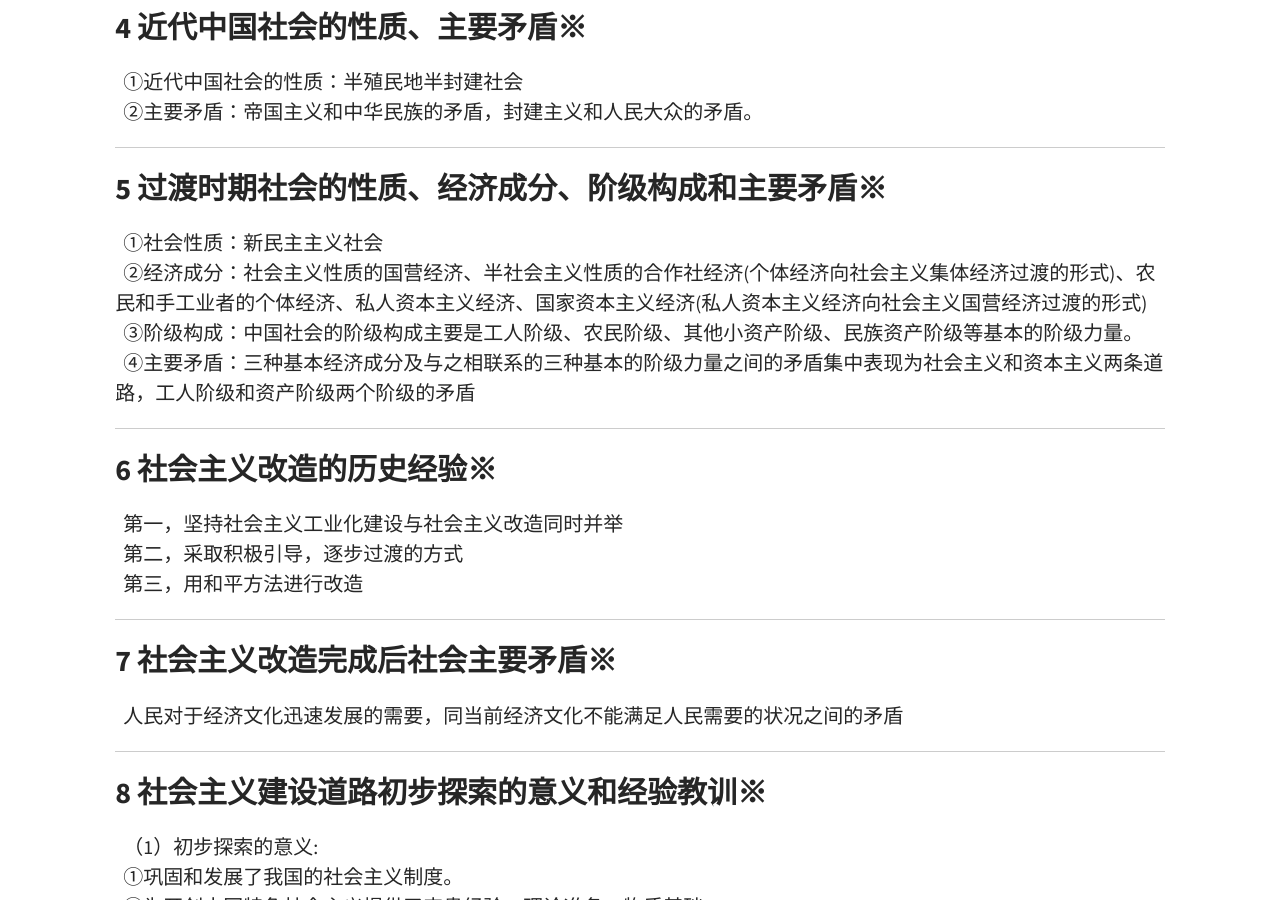
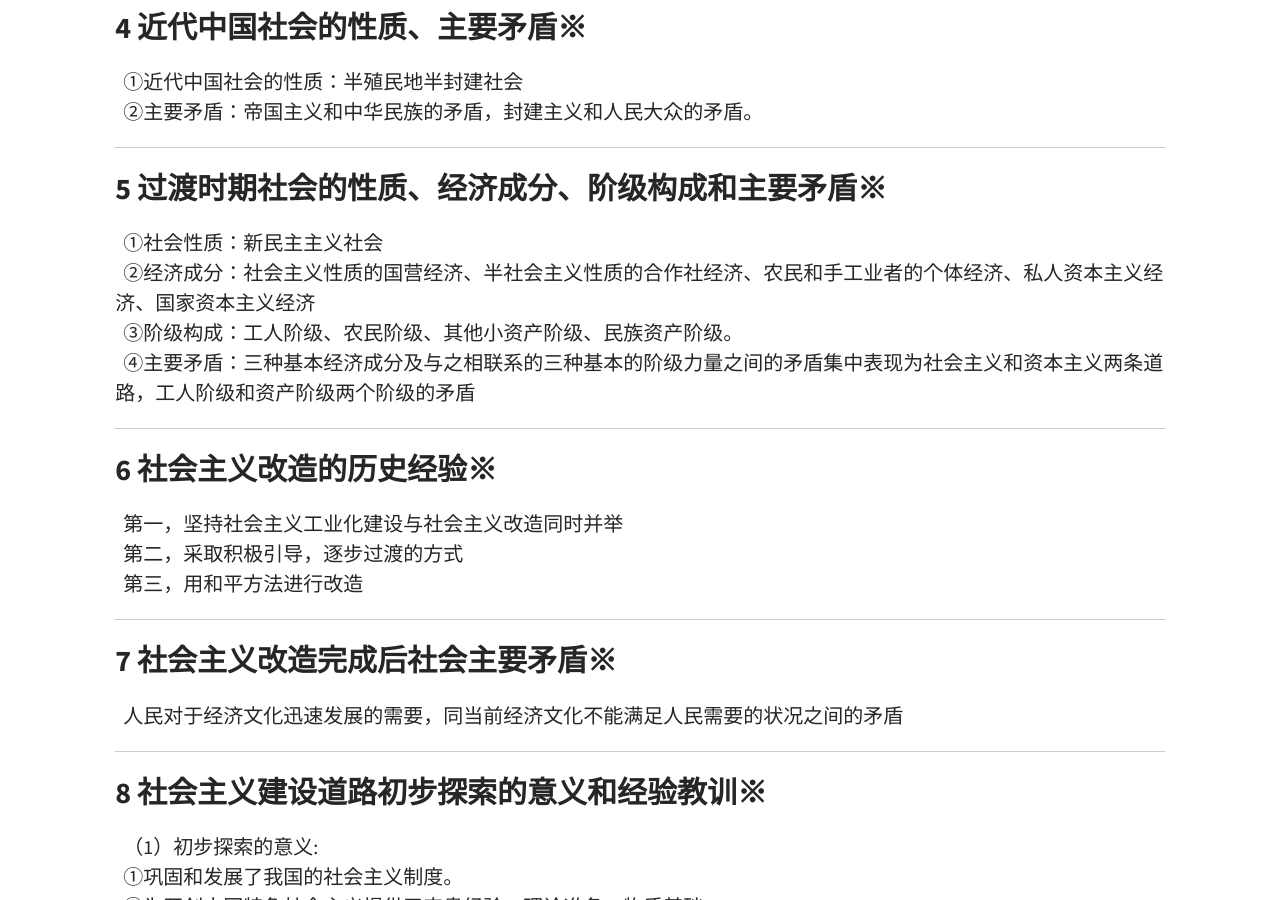
Before and after one commit to WolfRanok/WolfRanok.github.io, a Jekyll site: the page built from _posts/2023-6-11-wuhan-maogai.md, in a window 1280 px wide and 900 px high, scrolled down 40294 px. Built offline with Jekyll 4.4.1, drawn with Linux system fonts in a browser that asks for light colours.

Commit message:
Update 2023-6-11-wuhan-maogai.md

```diff
--- a/_posts/2023-6-11-wuhan-maogai.md
+++ b/_posts/2023-6-11-wuhan-maogai.md
@@ -1804,8 +1804,8 @@ permalink: maogai # 这条会将该界面的URL自定义
 
 ### 5 过渡时期社会的性质、经济成分、阶级构成和主要矛盾※
 &nbsp;&nbsp;①社会性质：新民主主义社会<br>
-&nbsp;&nbsp;②经济成分：社会主义性质的国营经济、半社会主义性质的合作社经济(个体经济向社会主义集体经济过渡的形式)、农民和手工业者的个体经济、私人资本主义经济、国家资本主义经济(私人资本主义经济向社会主义国营经济过渡的形式)<br>
-&nbsp;&nbsp;③阶级构成：中国社会的阶级构成主要是工人阶级、农民阶级、其他小资产阶级、民族资产阶级等基本的阶级力量。<br>
+&nbsp;&nbsp;②经济成分：社会主义性质的国营经济、半社会主义性质的合作社经济、农民和手工业者的个体经济、私人资本主义经济、国家资本主义经济<br>
+&nbsp;&nbsp;③阶级构成：工人阶级、农民阶级、其他小资产阶级、民族资产阶级。<br>
 &nbsp;&nbsp;④主要矛盾：三种基本经济成分及与之相联系的三种基本的阶级力量之间的矛盾集中表现为社会主义和资本主义两条道路，工人阶级和资产阶级两个阶级的矛盾
 
 ---
```
